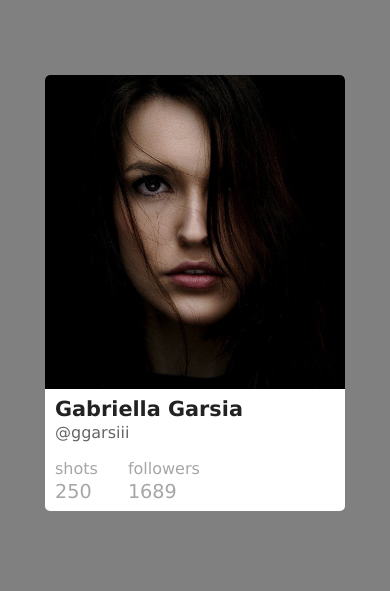
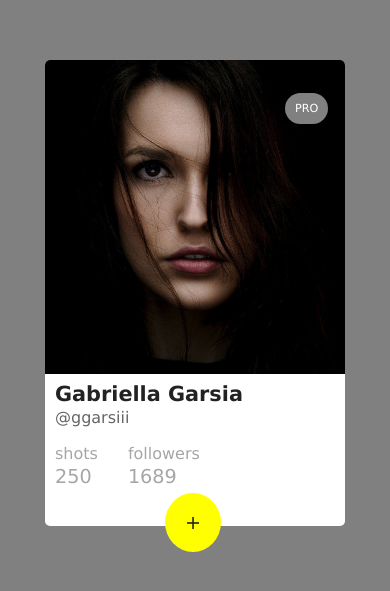
Before and after one commit to arsen39/card_with_mediareq, a plain HTML site: page index.html in a window 390 px wide. Shown: the part 129-720 px from the top of the page. Drawn offline with Linux system fonts and the light colour scheme.

Commit message:
Add pluss button and "pro"-user label

```diff
--- a/assets/css/style.css
+++ b/assets/css/style.css
@@ -8,6 +8,7 @@ body {
 
 .bcgrnd {
   display: flex;
+  flex-flow: row wrap;
   justify-content: center;
   align-items: center;
   background-color: gray;
@@ -17,11 +18,14 @@ body {
 .cardbox {
   display: flex;
   flex-flow: row nowrap;
+  position: relative;
 
   max-width: 540px;
   background-color: white;
   border-radius: 5px;
-  overflow: hidden;
+
+
+  margin: 10px;
 }
 
 .userphoto {
@@ -32,6 +36,8 @@ body {
   object-position: center;
 
   clip-path: polygon(0 0, 100% 0, 83% 100%, 0% 100%);
+  border-top-left-radius: 5px;
+  border-bottom-left-radius: 5px;
 }
 
 .infobox {
@@ -87,6 +93,33 @@ body {
   font-size: 1.4rem;
 }
 
+.plus-btn{
+  position: absolute;
+  top: 35%;
+  left: 95%;
+
+
+
+  padding: 20px;
+  background-color: yellow;
+  border-radius: 50%;
+  font-size: 1.5rem;
+}
+
+.pro-user{
+  position: absolute;
+
+  top: 11%;
+  left: 89%;
+
+  background-color: gray;
+  color: white;
+  padding: 10px;
+  border-radius: 50px;
+
+  font-size: 0.7rem;
+}
+
 @media screen and (max-width: 576px) and (orientation: portrait) {
   .cardbox {
     display: flex;
@@ -97,6 +130,9 @@ body {
   .userphoto{
     width: 100%;
     clip-path: none;
+
+    border-bottom-left-radius: 0px;
+    border-top-right-radius: 5px;
   }
 
   .infobox{
@@ -113,8 +149,24 @@ body {
     margin-bottom: 15px;
   }
 
+  .userstats{
+    margin-bottom: 15px;
+  }
+
   .userstats-item-numb{
     font-size: 1.2rem;
     padding-top: 5px;
   }
+
+  .plus-btn{
+    top: 93%;
+    left: 40%;
+
+    font-size: 1.2rem;
+  }
+
+  .pro-user{
+    top: 7%;
+    left: 80%;
+  }
 }
--- a/index.html
+++ b/index.html
@@ -27,6 +27,8 @@
             </div>
           </div>
         </div>
+        <div class="plus-btn">+</div>
+        <div class="pro-user">PRO</div>
       </div>
     </div>
   </body>
```
